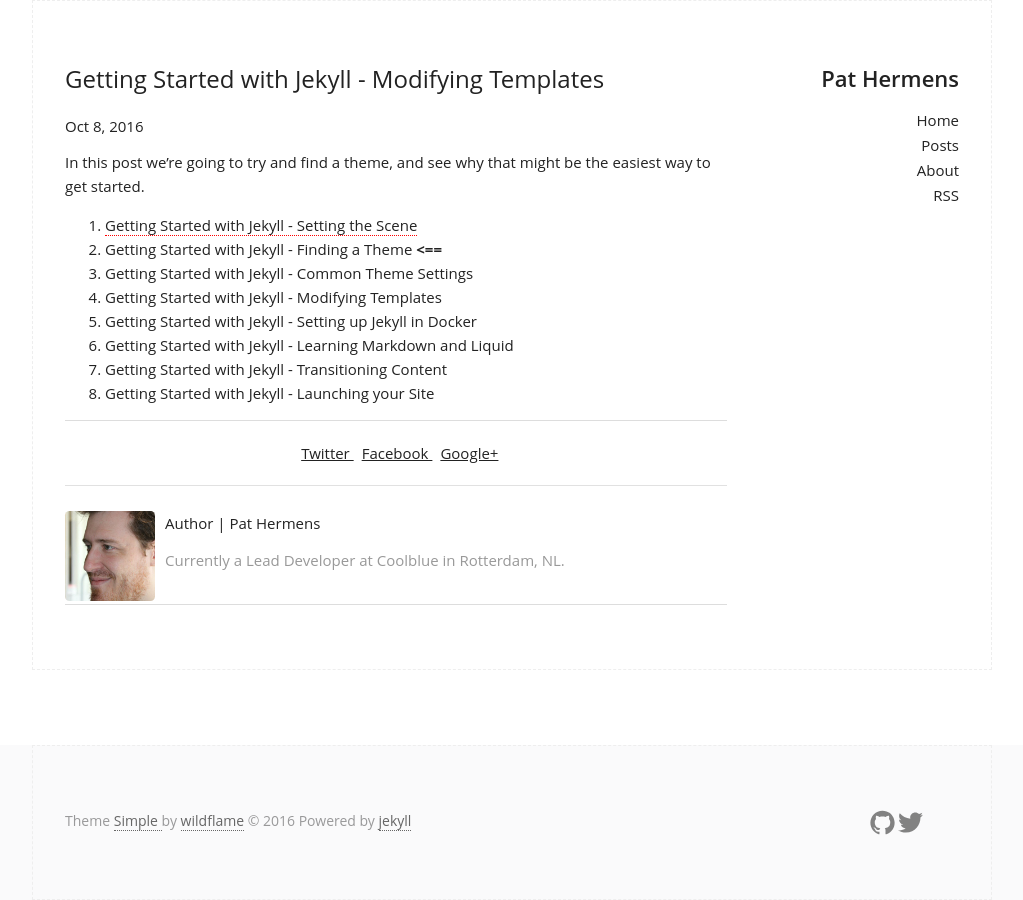
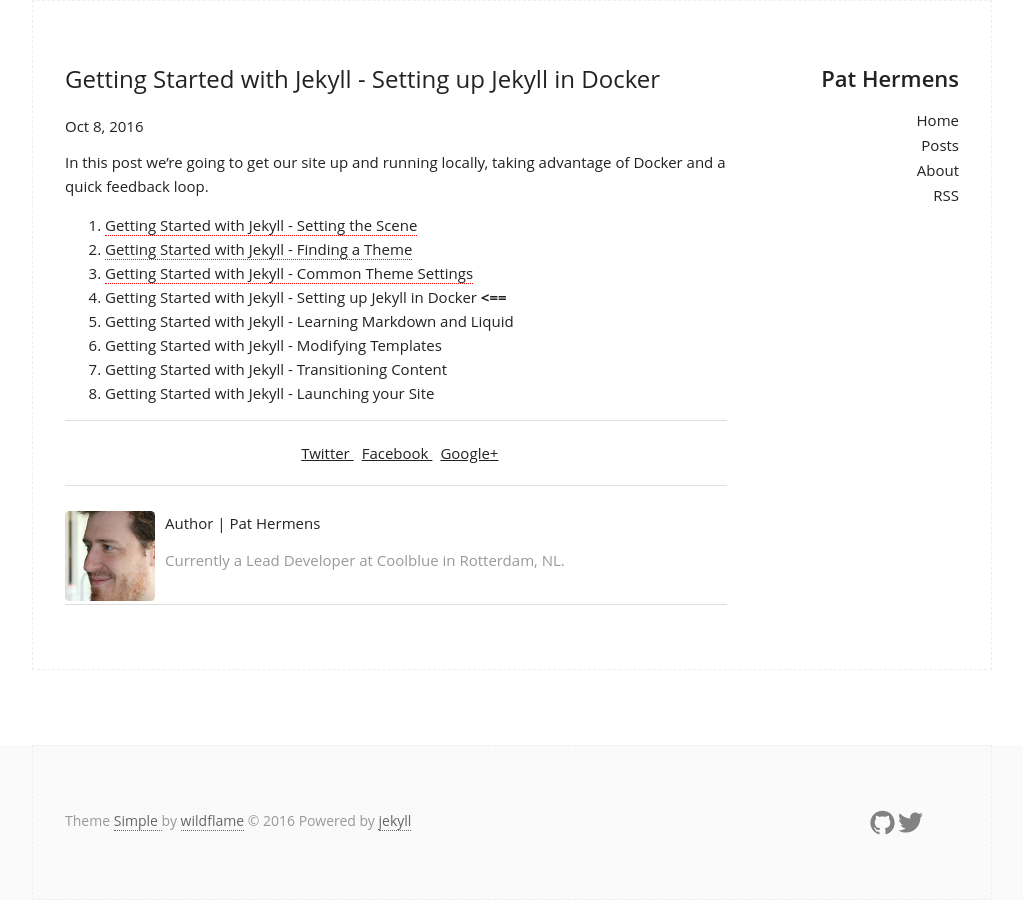
Before and after one commit to PHeonix25/PHeonix25.github.io, a Jekyll site: the page built from _posts/2016-10-08-Getting-started-with-Jekyll-Part-4.md, in a window 1280 px wide. Shown: the whole page, without its empty margins (128-1151 px from the left). Built offline with Jekyll 4.4.1, drawn with Linux system fonts in a browser that asks for light colours; comment, search, counter and statistics services are not loaded.

Commit message:
Added the fourth post

```diff
--- a/_posts/2016-10-08-Getting-started-with-Jekyll-Part-4.md
+++ b/_posts/2016-10-08-Getting-started-with-Jekyll-Part-4.md
@@ -1,18 +1,18 @@
 ---
 layout: post
-title: "Getting Started with Jekyll - Modifying Templates"
+title: "Getting Started with Jekyll - Setting up Jekyll in Docker"
 date: 2016-10-08 00:00:00 +0000
 published: true
 ---
 
-In this post we're going to try and find a theme, and see why that might be the easiest way to get started.
+In this post we're going to get our site up and running locally, taking advantage of Docker and a quick feedback loop.
 <!--description-->
 
 1. [Getting Started with Jekyll - Setting the Scene]({% post_url 2016-10-01-Getting-started-with-Jekyll-Part-1 %})
-2. Getting Started with Jekyll - Finding a Theme **<==**
-3. Getting Started with Jekyll - Common Theme Settings
-4. Getting Started with Jekyll - Modifying Templates
-5. Getting Started with Jekyll - Setting up Jekyll in Docker
-6. Getting Started with Jekyll - Learning Markdown and Liquid
+2. [Getting Started with Jekyll - Finding a Theme]({% post_url 2016-10-05-Getting-started-with-Jekyll-Part-2 %})
+3. [Getting Started with Jekyll - Common Theme Settings]({% post_url 2016-10-07-Getting-started-with-Jekyll-Part-3 %})
+4. Getting Started with Jekyll - Setting up Jekyll in Docker **<==**
+5. Getting Started with Jekyll - Learning Markdown and Liquid
+6. Getting Started with Jekyll - Modifying Templates
 7. Getting Started with Jekyll - Transitioning Content
 8. Getting Started with Jekyll - Launching your Site
```
Also changed, not shown: _posts/2016-10-01-Getting-started-with-Jekyll-Part-1.md (+3 -3 lines), _posts/2016-10-05-Getting-started-with-Jekyll-Part-2.md (+4 -4 lines), _posts/2016-10-07-Getting-started-with-Jekyll-Part-3.md (+3 -3 lines).
